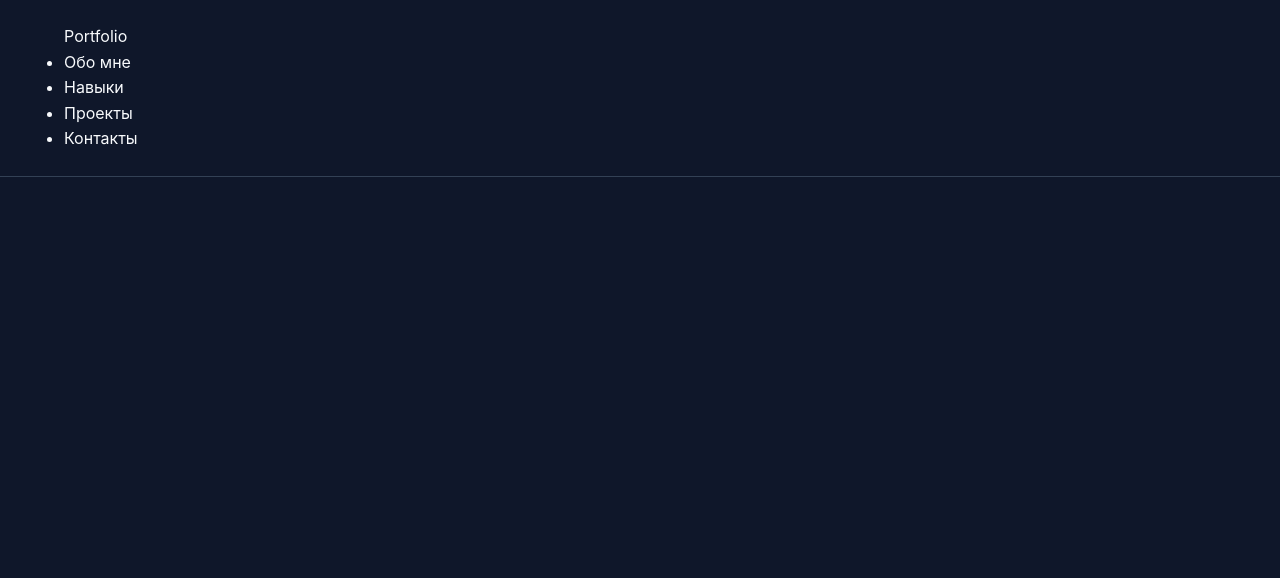
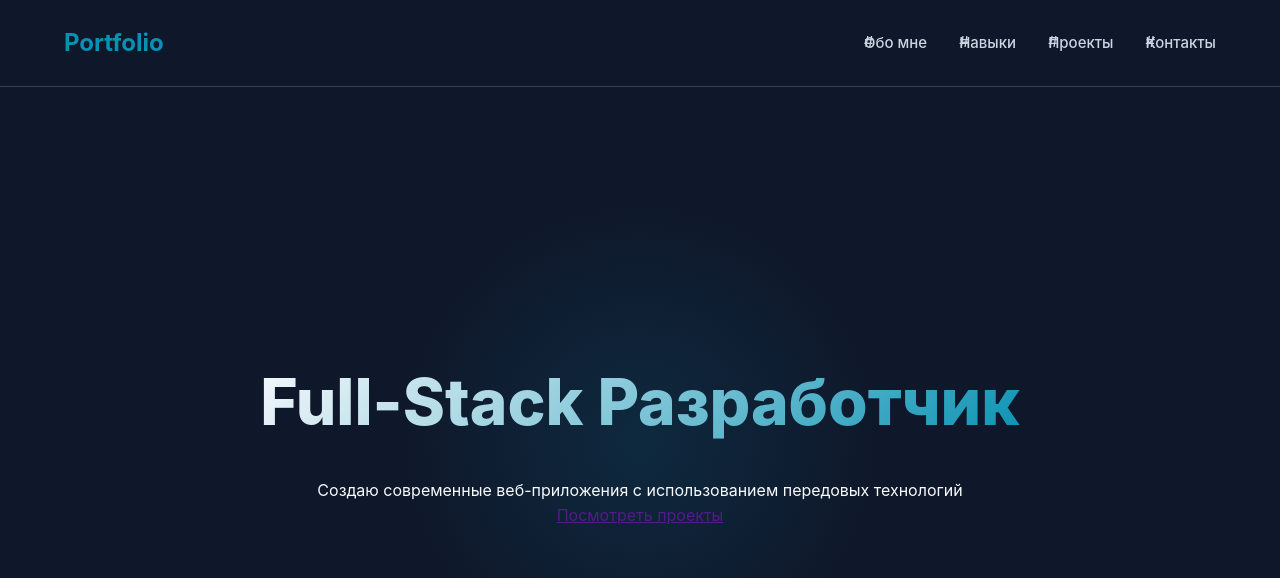
Before and after one commit to c-kaefom44/portfolio_developer, a plain HTML site: page index.html in a window 1280 px wide. Drawn offline with Linux system fonts and the light colour scheme.

Commit message:
Завершение header и старт main

```diff
--- a/index.html
+++ b/index.html
@@ -12,14 +12,26 @@
             <nav class="nav">
                 <div class="logo">Portfolio </div>
                 <ul class="nav-menu">
-                    <li><a href=""></a>Обо мне</li>
-                    <li><a href=""></a>Навыки</li>
-                    <li><a href=""></a>Проекты</li>
-                    <li><a href=""></a>Контакты</li>
+                    <li><a href="">Обо мне</a></li>
+                    <li><a href="">Навыки</a></li>
+                    <li><a href="">Проекты</a></li>
+                    <li><a href="">Контакты</a></li>
                 </ul>
             </nav>
         </div>
     </header>
+
+    <main>
+        <section class="hero">
+            <div class="container">
+                <div class="hero-content">
+                    <h1 class="hero-title">Full-Stack Разработчик</h1>
+                    <p class="herosubtitle">Создаю современные веб-приложения с использованием передовых технологий</p>
+                    <a href="" class="btn">Посмотреть проекты</a>
+                </div>
+            </div>
+        </section>
+    </main>
 
 
     <script src="main.js"></script>
--- a/style.css
+++ b/style.css
@@ -1,5 +1,5 @@
 :root{
-    --primary-key: #0891b2;
+    --primary-color: #0891b2;
     --primary-dark: #0e7490;
     --primary-light: #06b6d4;
     --secondary-color: #0f172a;
@@ -60,3 +60,105 @@ body{
     backdrop-filter: blur(15px);
     border-bottom: 1px solid var(--border-color);
 }
+
+.nav{
+    display: flex;
+    justify-content: space-between;
+    align-items: center;
+
+
+}
+
+.logo{
+    font-size: 24px;
+    font-weight: 700;
+    color: var(--primary-color);
+}
+
+.nav-menu{
+    display: flex;
+    list-style: none;
+    gap: 32px
+
+
+}
+
+.nav-menu a{
+    text-decoration: none;
+    color: var(--text-secondary);
+    font-size: 15px;
+    font-weight: 500;
+    transition: all 0.3s ease-in-out;
+    position:relative;
+
+}
+
+.nav-menu a:hover{
+    color:var(--primary-color);
+}
+
+.nav-menu a::after{
+    content:"#";
+    width: 0;
+    height: 2px;
+    background-color: var(--primary-color);
+    position: absolute;
+    bottom: -34x;
+    left: 0;
+    transition: width 0.3s ease-in-out;
+}
+
+.nav-menu a:hover::after{
+    width: 100%;
+
+}
+
+main{
+    margin-top:80px;
+}
+
+.hero{
+    display:flex;
+    justify-content: center;
+    align-items: center;
+    min-height: calc(100vh - 80px);
+    position: relative;
+    overflow: hidden;
+}
+
+.hero::before{
+    content:"";
+    position: absolute;
+    width: 500px;
+    height: 500px;
+    background: radial-gradient(circle, rgba(8,145,178,0.15) 0%, transparent 70%);
+    border-radius:  50%;
+
+
+}
+
+.hero-content{
+    text-align: center;
+    z-index: 1;
+    position: relative;
+}
+
+.hero-title{
+    font-size: clamp(2.5rem, 5vw, 4rem);
+    font-weight: 800;
+    margin-bottom: 24px;
+    background: linear-gradient(135deg,  var(--text-primary)0%, var(--primary-color)100%);
+    background-clip: text;
+    -webkit-background-clip: text;
+    -webkit-text-fill-color: transparent;
+}
+
+.hero-subtitle{
+    font-size: clamp(1.1rem, 2vw, 1.4rem);
+    color: var(--text-secondary);
+    margin-bottom: 40px;
+    max-width: 600px;
+    margin-right: auto;
+    margin-left: auto;
+    line-height: 1.6;
+}
```
